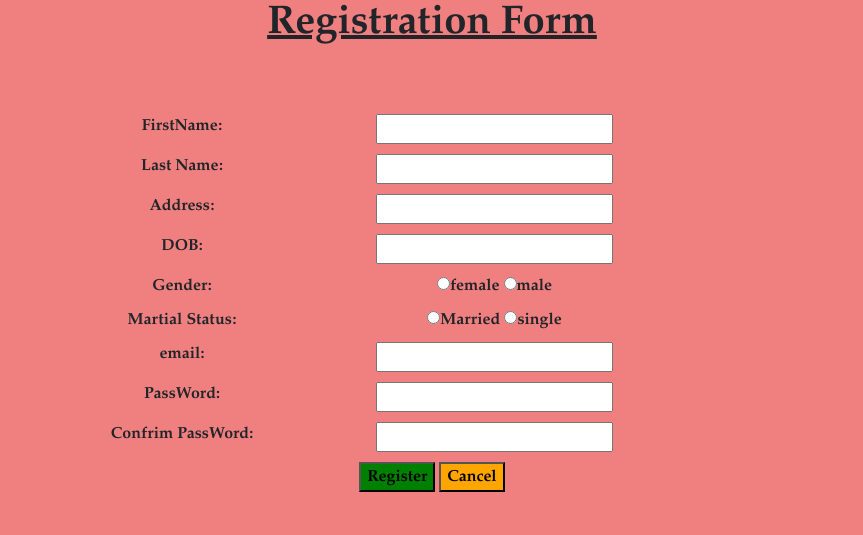
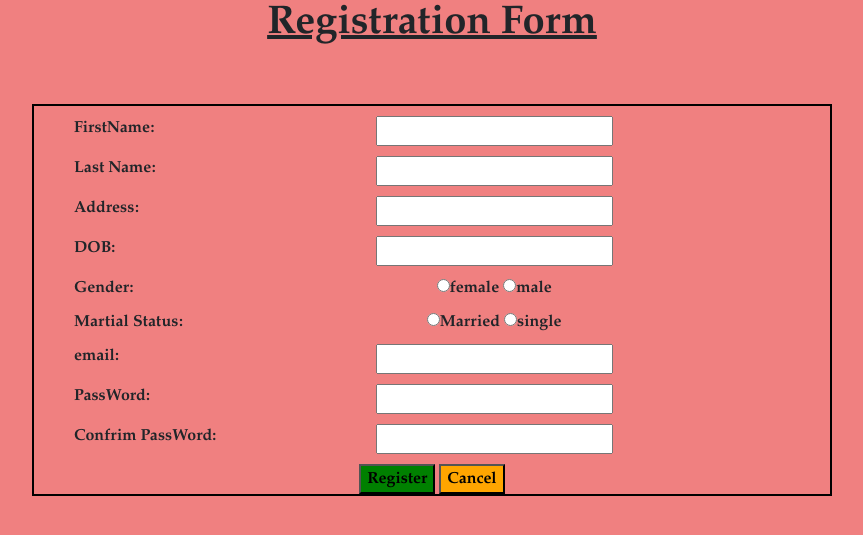
Before and after one commit to Sameenataj123/phpregistration, a PHP site: page / in a window 1280 px wide. Shown: the top 535 px of the page, without its empty margins (208-1071 px from the left). Run offline with PHP 8.4, Linux system fonts and the light colour scheme.

Commit message:
Update index.php

```diff
--- a/index.php
+++ b/index.php
@@ -17,7 +17,7 @@
 	<script src="https://cdnjs.cloudflare.com/ajax/libs/popper.js/1.16.0/umd/popper.min.js"></script>
 
 	<script src="https://maxcdn.bootstrapcdn.com/bootstrap/4.5.2/js/bootstrap.min.js"></script>
-	<style>.row{margin:10px;} *{font-family:garamond;font-weight:bold;}</style>
+	    <style>.row{margin:10px;} *{font-family:garamond;font-weight:bold;}.col-4{text-align:left;}</style>
     </head>
 
     <body style="background-color:#f08080;">
@@ -25,7 +25,7 @@
         <form action="form.php" method="post">
 	<center>
 	<h1><u>Registration Form</u></h1><br><br>
-	<div style="width:100vh;">
+	<div style="width:100vh;border:2px solid black;">
 	<div class="container">
 
 	<div class="row">
```
